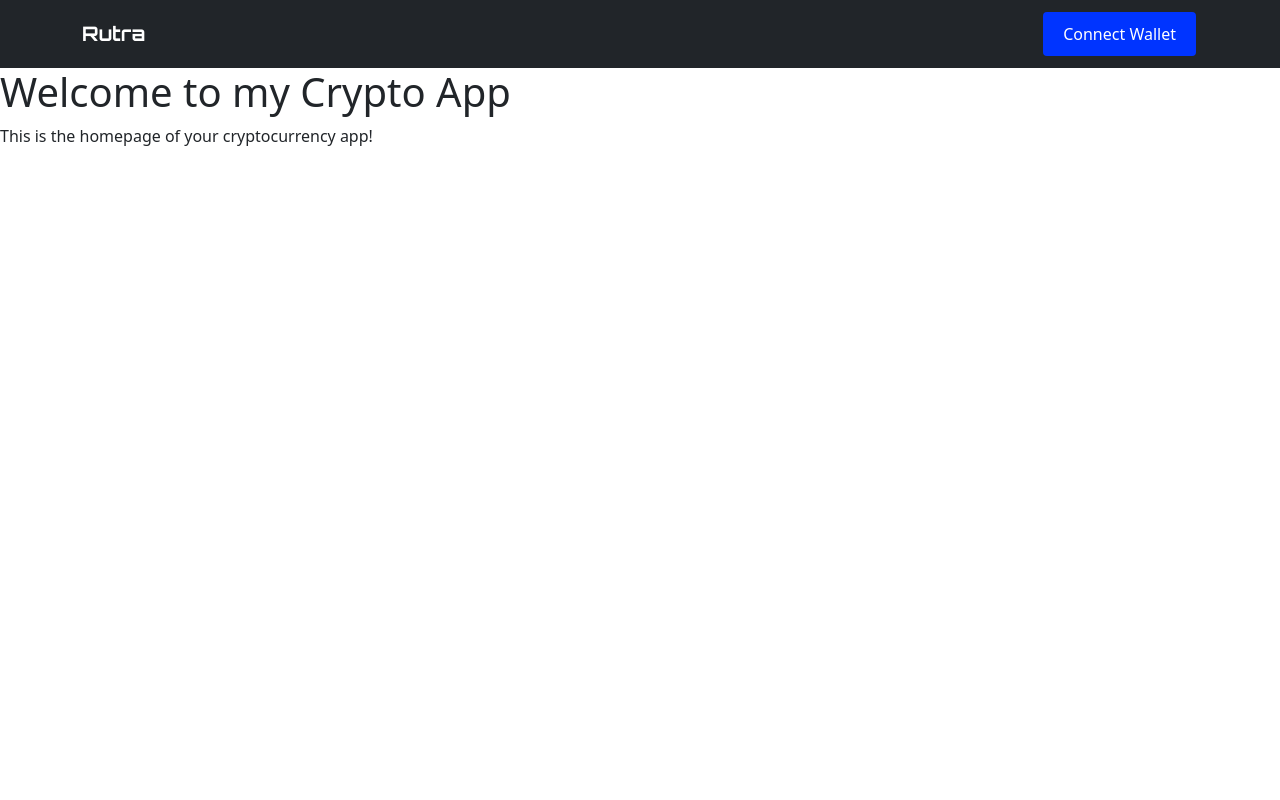
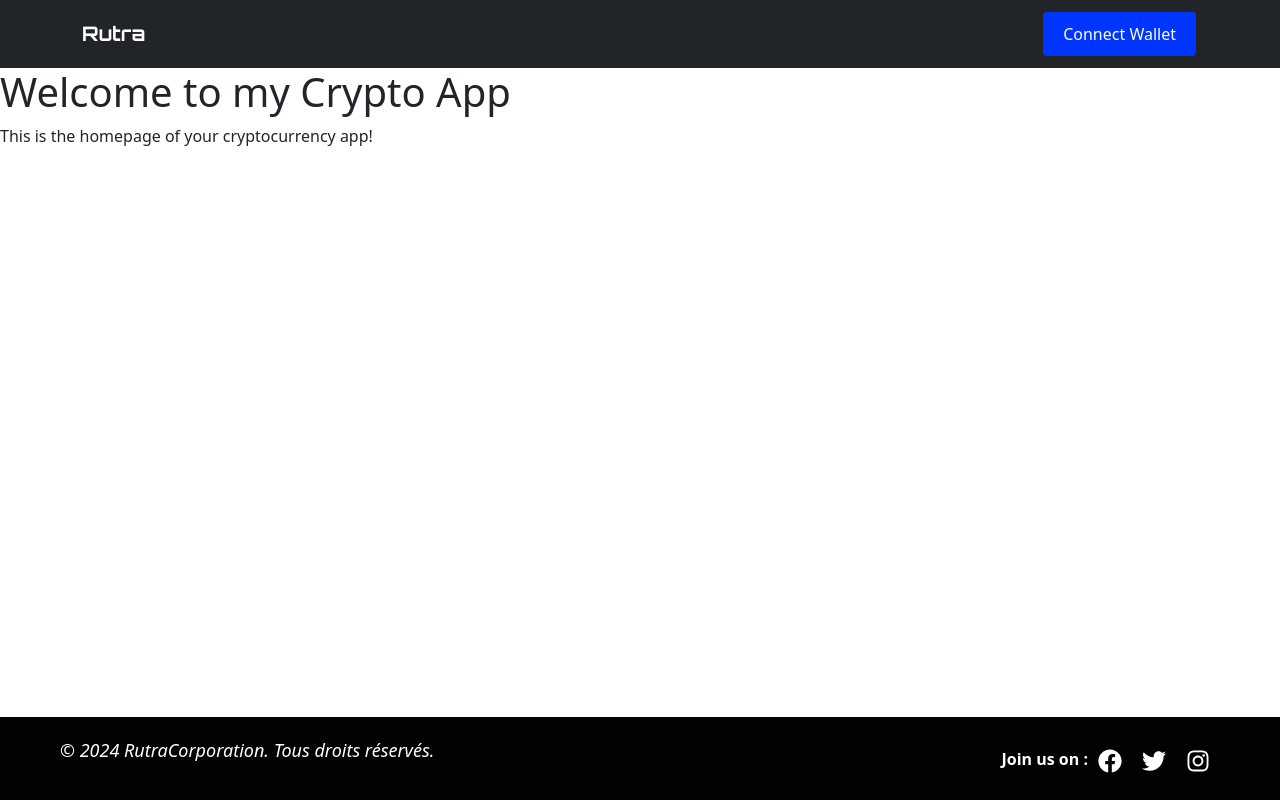
Before and after one commit to arthurdsfr/front_rutraERC20, a React (Create React App) app: page / in a window 1280 px wide. Built offline with nearby package versions, Linux system fonts and the light colour scheme.

Commit message:
footer + button ok

```diff
--- a/package.json
+++ b/package.json
@@ -7,9 +7,11 @@
     "@testing-library/react": "^13.4.0",
     "@testing-library/user-event": "^13.5.0",
     "bootstrap": "^5.3.3",
+    "cdbreact": "^1.5.19",
     "react": "^18.3.1",
     "react-bootstrap": "^2.10.5",
     "react-dom": "^18.3.1",
+    "react-icons": "^5.3.0",
     "react-scripts": "5.0.1",
     "web-vitals": "^2.1.4",
     "web3": "^4.12.1"
--- a/src/components/Footer.js
+++ b/src/components/Footer.js
@@ -0,0 +1,31 @@
+import React from 'react';
+import { FaFacebook, FaTwitter, FaInstagram } from 'react-icons/fa';
+import '../css/Footer.css'; // Assurez-vous d'inclure le fichier CSS
+
+const Footer = () => {
+    return (
+        <footer className="footer">
+            <div className="footer-container">
+                <div className="footer-content">
+                    <p>&copy; {new Date().getFullYear()} RutraCorporation. Tous droits réservés.</p>
+                </div>
+                <div className="footer-follow">
+                    Join us on :
+                </div>
+                <div className="footer-social">
+                    <a href="https://facebook.com" target="_blank" rel="noopener noreferrer">
+                        <FaFacebook />
+                    </a>
+                    <a href="https://twitter.com" target="_blank" rel="noopener noreferrer">
+                        <FaTwitter />
+                    </a>
+                    <a href="https://instagram.com" target="_blank" rel="noopener noreferrer">
+                        <FaInstagram />
+                    </a>
+                </div>
+            </div>
+        </footer>
+    );
+};
+
+export default Footer;
--- a/src/components/HomePage.js
+++ b/src/components/HomePage.js
@@ -1,13 +1,14 @@
 // src/pages/HomePage.js
 import React from 'react';
-import WalletConnect from "./WalletConnect";
 import Header from "./Header";
+import Footer from "./Footer";
 function HomePage() {
     return (
         <div>
             <Header />
             <h1>Welcome to my Crypto App</h1>
             <p>This is the homepage of your cryptocurrency app!</p>
+            <Footer />
         </div>
     );
 }
--- a/src/components/WalletConnect.js
+++ b/src/components/WalletConnect.js
@@ -10,7 +10,6 @@ const WalletConnect = () => {
             {/* Affichage de l'adresse du portefeuille ou du bouton de connexion */}
             {isConnected ? (
                 <div>
-
                     {/* Disconnect Button */}
                     <button onClick={disconnectedWallet} className="disconnect-button">Disconnect Wallet</button>
                     <p className="wallet-address">Wallet connected: {walletAddress}</p>
--- /dev/null
+++ b/src/css/Footer.css
@@ -0,0 +1,45 @@
+/* Footer Styling */
+.footer {
+    background-color: #020202;
+    color: #fff;
+    text-align: left;
+    padding: 20px 0;
+    position: fixed;
+    bottom: 0;
+    width: 100%;
+}
+
+.footer-container {
+    display: flex;
+    justify-content: flex-start; /* Aligne tout à gauche */
+    align-items: center;
+    padding: 0 20px;
+    max-width: 1200px;
+    margin: 0 auto;
+    width: 100%; /* Assure que la container prend toute la largeur */
+}
+
+.footer-content {
+    font-size: 18px; /* Augmente la taille de la police */
+    font-style: italic; /* Met le texte en italique */
+    flex-grow: 1; /* Permet au contenu de prendre l'espace disponible */
+}
+
+.footer-follow {
+    font-weight: bold;
+}
+
+.footer-social {
+    display: flex; /* Aligne les icônes des réseaux sociaux horizontalement */
+}
+
+.footer-social a {
+    color: #fff;
+    font-size: 24px;
+    margin: 0 10px;
+    transition: color 0.3s ease;
+}
+
+.footer-social a:hover {
+    color: #61dafb;
+}
--- a/src/css/WalletConnect.css
+++ b/src/css/WalletConnect.css
@@ -1,4 +1,9 @@
-/* Exemples de styles pour WalletConnect */
+/* Conteneur global pour aligner l'adresse et le bouton */
+.wallet-container {
+    display: flex; /* Utilise Flexbox pour aligner les éléments en ligne */
+    align-items: center; /* Centre verticalement l'adresse et le bouton */
+    justify-content: flex-end; /* Aligne les éléments à droite */
+}
 
 /* Style pour l'adresse du portefeuille */
 .wallet-address {
@@ -8,11 +13,12 @@
     overflow: hidden; /* Masque le texte qui dépasse la largeur maximale */
     text-overflow: ellipsis; /* Ajoute des points de suspension si le texte dépasse */
     font-style: italic; /* Italique pour le texte de l'adresse */
+    margin-right: 10px; /* Ajoute de l'espace entre l'adresse et le bouton */
 }
 
 /* Style pour le bouton de connexion */
 .connect-button {
-    background-color: #0034ff; /* Couleur de fond verte */
+    background-color: #0034ff; /* Couleur de fond bleue */
     color: white; /* Couleur du texte */
     border: none; /* Pas de bordure */
     padding: 10px 20px; /* Espacement interne */
```
Also changed, not shown: 1 other file (tests, documents, lock files or other folders).
